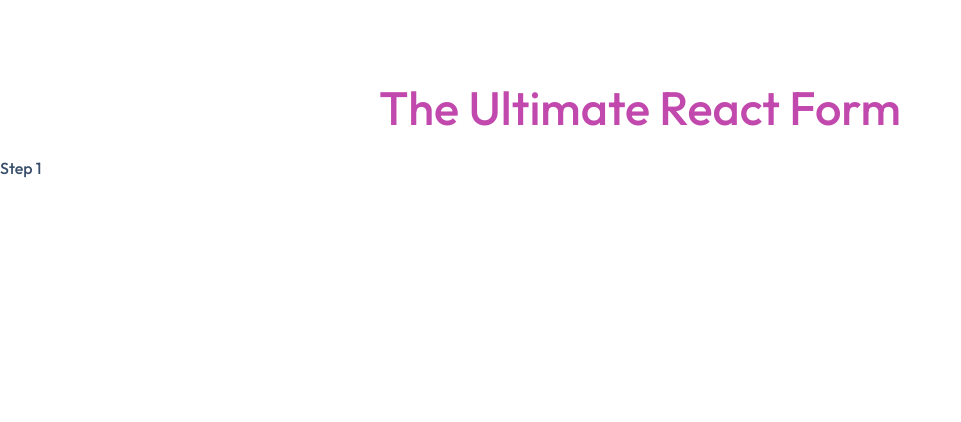
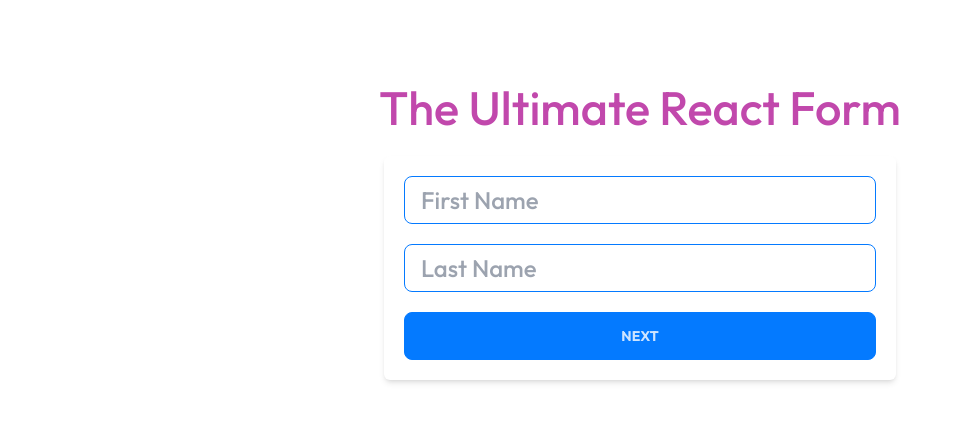
Before and after one commit to AliFarajzade/react-form, a React (Create React App) app: page / in a window 1280 px wide. Shown: the top 422 px of the page, without its empty margins (0-961 px from the left). Built offline with nearby package versions, Linux system fonts and the light colour scheme.

Commit message:
Add step 1 markup.

```diff
--- a/src/components/step-1.component.tsx
+++ b/src/components/step-1.component.tsx
@@ -1,5 +1,24 @@
+import Form from './form.component'
+import Input from './input.component'
+
 const Step1: React.FC = () => {
-    return <h2>Step 1</h2>
+    return (
+        <Form>
+            <Input
+                type="text"
+                placeholder="First Name"
+                name="firstName"
+                className="input input-bordered input-primary w-full text-base"
+            />
+            <Input
+                type="text"
+                placeholder="Last Name"
+                name="lastName"
+                className="input input-bordered input-primary w-full text-base"
+            />
+            <button className="btn btn-primary btn-block">Next</button>
+        </Form>
+    )
 }
 
 export default Step1
```
